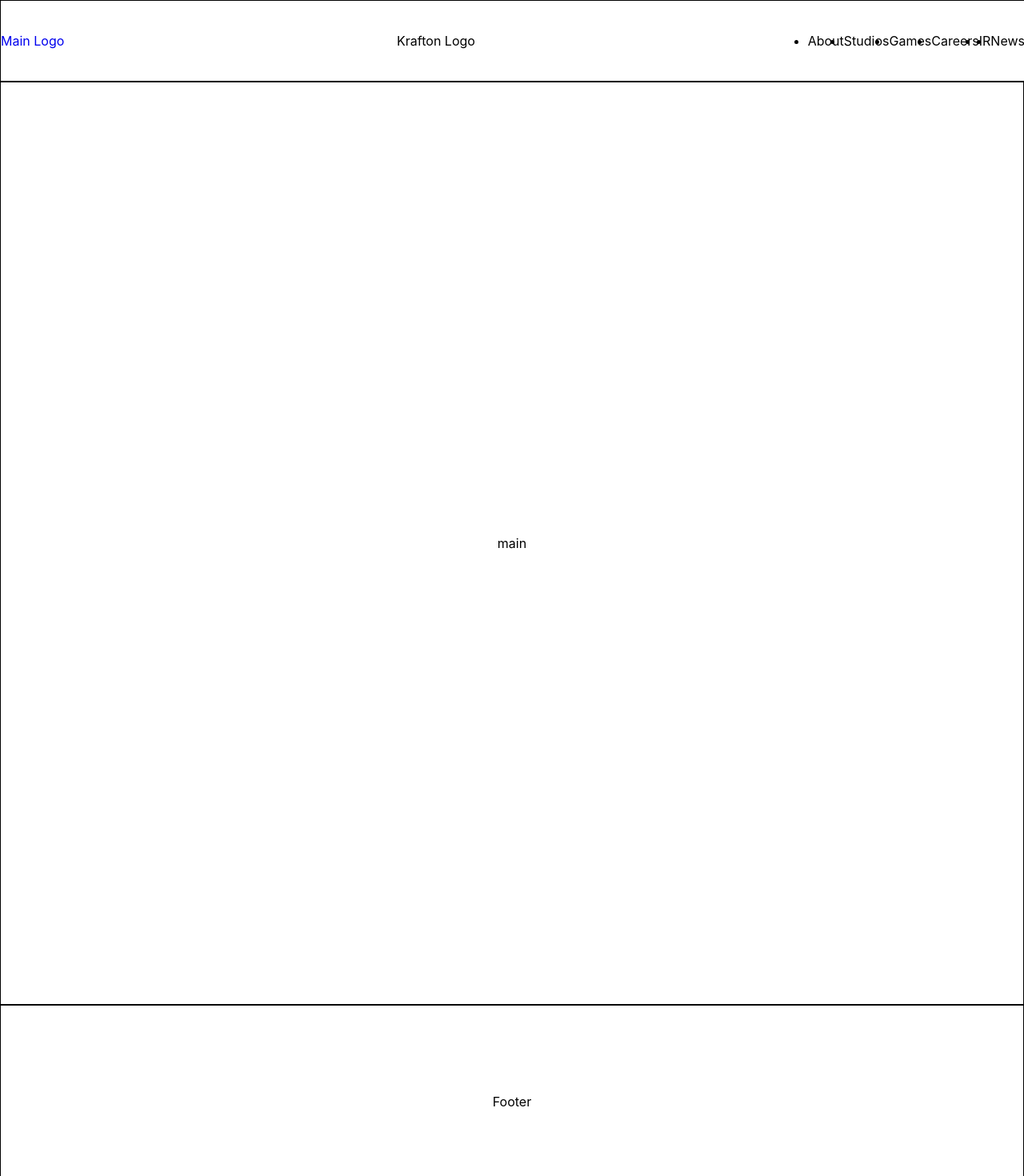
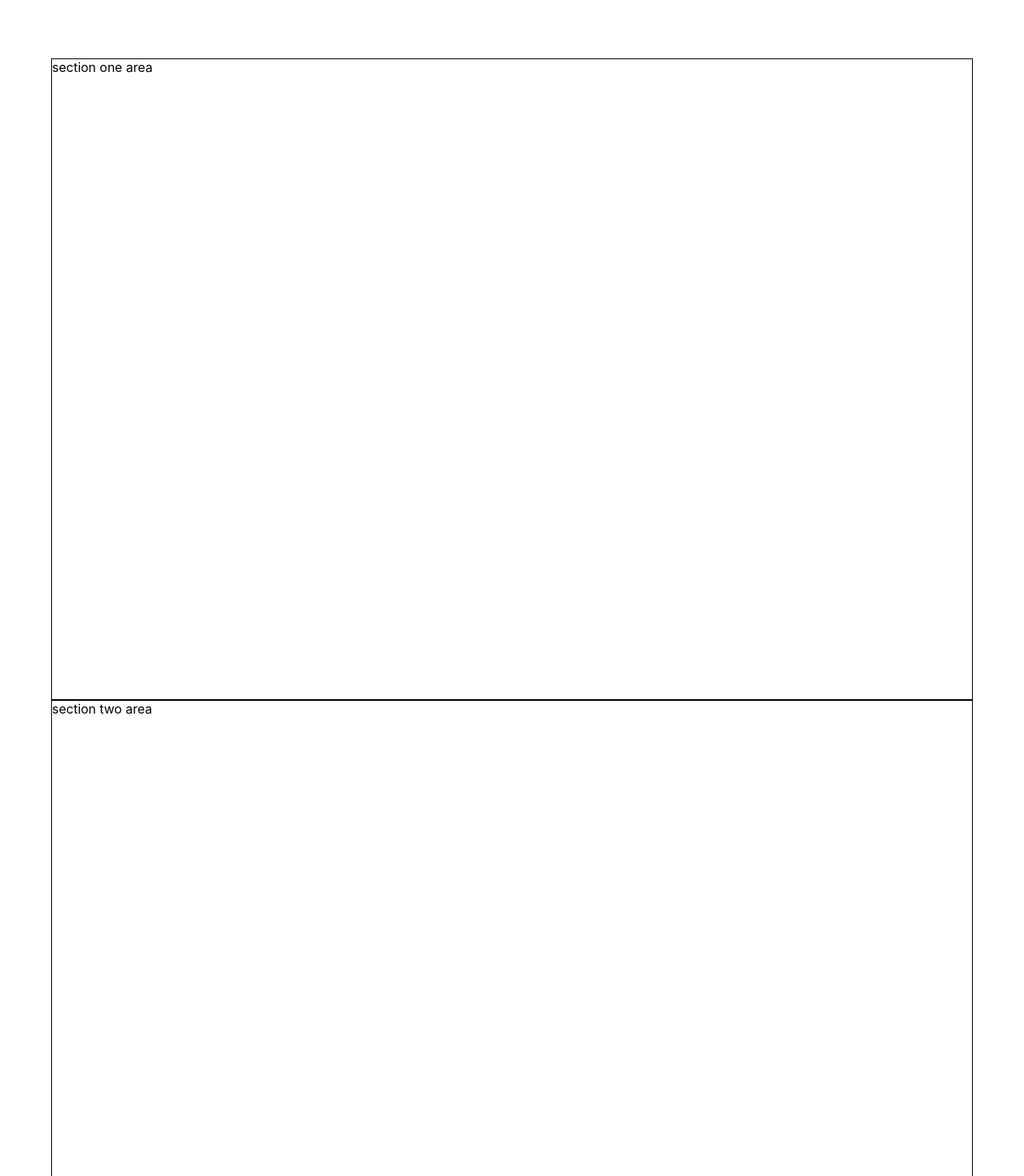
Before and after one commit to JustinFEdev/react-mini, a React (Create React App) app: page /krafton in a window 1280 px wide. Shown: the top 1470 px of the page at 80% size. Built offline with nearby package versions, Linux system fonts and the light colour scheme.

Commit message:
08/23 update

```diff
--- a/src/components/Main.js
+++ b/src/components/Main.js
@@ -63,6 +63,7 @@ const Main = () => {
             {/* <a style={{}} href={`${info.link}`}> */}
             <div className="item_layout" onClick={() => setClick(!click)}>
               <HoverVideoPlayer
+                sizingMode="container"
                 style={{
                   width: "100%",
                   height: "100%",
@@ -85,6 +86,7 @@ const Main = () => {
                   <div
                     style={{
                       width: "100%",
+                      objectFit: "cover",
                     }}
                     className="loading-spinner-overlay"
                   />
--- a/src/components/krafton/Krafton.js
+++ b/src/components/krafton/Krafton.js
@@ -3,12 +3,24 @@ import KrafNav from "../../navigation/KrafNav";
 import KrafFooter from "./KrafFooter";
 import "../../App.css";
 import "../../styles/kraflayout.css";
+
 const Krafton = () => {
   return (
     <>
       <KrafNav />
       <div className="app">
-        <div className="krafbody">main</div>
+        <div className="krafbody">
+          {/* <div style={{ height: 350, border: "1px solid" }}>Banner Area</div> */}
+          <section style={{ height: "100vh", border: "1px solid" }}>
+            section one area
+          </section>
+          <section style={{ height: "100vh", border: "1px solid" }}>
+            section two area
+          </section>
+          <section style={{ height: "100vh", border: "1px solid" }}>
+            section three area
+          </section>
+        </div>
         <KrafFooter />
       </div>
     </>
--- a/src/navigation/KrafNav.js
+++ b/src/navigation/KrafNav.js
@@ -1,16 +1,27 @@
 import React from "react";
 import "../styles/navi.css";
+import superTree from "../sources/images/supertree_logo.png";
+import krafton from "../sources/images/krafton_logo.png";
 
 const KrafNav = () => {
+  let prevScrollpos = window.pageYOffset;
+  window.onscroll = function () {
+    let currentScrollPos = window.pageYOffset;
+    if (prevScrollpos > currentScrollPos) {
+      document.getElementById("navbar").style.top = "0";
+    } else {
+      document.getElementById("navbar").style.top = "-100px";
+    }
+    prevScrollpos = currentScrollPos;
+  };
+
   return (
     <>
-      <header className="nav-layout">
-        <div>
-          <a href="/">
-            <div>Main Logo</div>
-          </a>
-        </div>
-        <div>Krafton Logo</div>
+      <nav id="navbar" className="nav-layout">
+        {/* className={`nav-layout ${dropDown && "nav-change"}`} */}
+        <a href="/">
+          <img src={superTree} style={{ width: 180 }} alt="supertree" />
+        </a>
         <ul style={{ display: "flex" }}>
           <li>About</li>
           <li>Studios</li>
@@ -19,7 +30,14 @@ const KrafNav = () => {
           <li>IR</li>
           <li>News</li>
         </ul>
-      </header>
+        <img
+          style={{
+            width: 150,
+          }}
+          src={krafton}
+          alt="krafton_logo"
+        />
+      </nav>
     </>
   );
 };
--- a/src/styles/kraflayout.css
+++ b/src/styles/kraflayout.css
@@ -1,21 +1,20 @@
 .krafbody {
-  /* overflow: hidden; */
-  height: 100%;
-  border: 1px solid;
-  display: flex;
-  justify-content: center;
-  align-items: center;
+  /* display: flex; */
+  /* justify-content: center;
+  align-items: center; */
   padding: 0 15%;
   overflow: hidden;
-  padding: 20% 0;
+  padding: 5.7% 5% 0 5%;
 }
 
 .footer {
   height: 30vh;
-  border: 1px solid;
   padding: 0 15%;
   overflow: hidden;
   display: flex;
   justify-content: center;
   align-items: center;
+  background-color: #000;
+  color: #fff;
+  font-size: 25px;
 }
--- a/src/styles/layout.css
+++ b/src/styles/layout.css
@@ -2,7 +2,7 @@
   position: relative;
   display: flex;
   border: 1px solid;
-  min-width: 250px;
+  min-width: 380px;
   width: 90%;
   min-height: 400px;
   justify-content: center;
--- a/src/styles/navi.css
+++ b/src/styles/navi.css
@@ -1,8 +1,35 @@
+/* Krafton */
 .nav-layout {
-  width: 100%;
+  position: fixed;
+  width: 96%;
+  min-width: 500px;
   border: 1px solid;
-  height: 100px;
+  padding: 5px 2%;
   display: flex;
   justify-content: space-between;
   align-items: center;
+  transition-timing-function: ease-in;
+  transition: 0.5s;
+  z-index: 100;
 }
+.nav-change {
+  background-color: chartreuse;
+}
+
+ul {
+  list-style: none;
+}
+
+li {
+  margin: 0 30px;
+  font-size: 1.2rem;
+  text-decoration: none;
+  cursor: pointer;
+  font-family: "Poppins", sans-serif;
+  font-weight: 500;
+  line-height: 1.3em;
+  transition-duration: 0.2s;
+}
+li:hover {
+  color: burlywood;
+}
```
Also changed, not shown: src/sources/images/krafton_logo.png (added), src/sources/images/supertree_logo.png (added).
